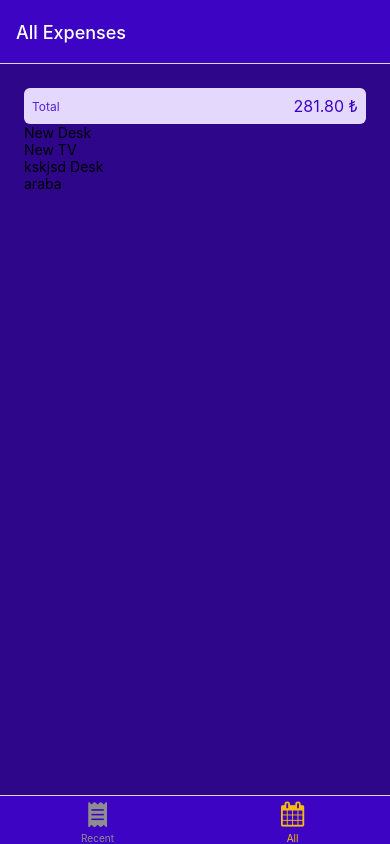
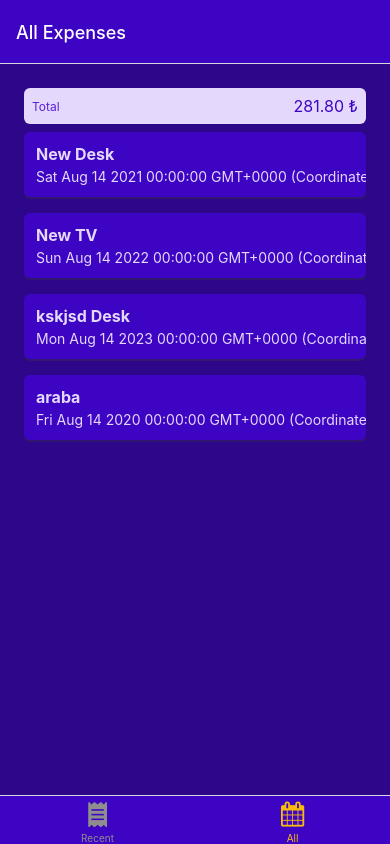
Before and after one commit to ebrardev/expense-trackerapp, a React Native app: screen /AllExpenses in a window 390 px wide. Built offline with nearby package versions, Linux system fonts and the light colour scheme.

Commit message:
expense listITem

```diff
--- a/components/ExpensesOutput/ExpenseItem.js
+++ b/components/ExpensesOutput/ExpenseItem.js
@@ -1,17 +1,18 @@
-import { Pressable, View } from "react-native";
+import { Pressable, View,StyleSheet ,Text} from "react-native";
+import { GlobalStyles } from "../../constants/style";
 
-function ExpenseItem() {
+function ExpenseItem({description,amount,date}) {
     return (
         <Pressable>
-            <View>
+            <View style={styles.expenseItem}>
                 <View>
-                    <Text>DEScription</Text>
-                    <Text>Amount</Text>
-                    // ? devam et
+                    <Text style={[styles.textBase,styles.description]}>{description}</Text>
+                    <Text style={styles.textBase}>{date ? date.toString() : ''}</Text>
+
 
                 </View>
-                <View>
-                    <Text>Date</Text>
+                <View style={styles.amountContainer}>
+                    <Text style={styles.amountContainer}>{amount}</Text>
                 </View>
             </View>
         </Pressable>
@@ -20,3 +21,42 @@ function ExpenseItem() {
 }
 
 export default ExpenseItem;
+
+const styles = StyleSheet.create({
+expenseItem :{
+    padding:12,
+    marginVertical:8,
+    backgroundColor: GlobalStyles.colors.primary500,
+    flexDirection:"row",
+    justifyContent:"space-between",
+    borderRadius:6,
+    elevation:3,
+    shadowColor: GlobalStyles.colors.gray500,
+    shadowOffset: {width:0,height:2},
+    shadowOpacity:0.4,
+
+},
+textBase: {
+    color: GlobalStyles.colors.primary50,
+
+},
+description : {
+    fontSize:16,
+    marginBottom:4,
+    fontWeight:"bold",
+},
+amountContainer :{
+    paddingHorizontal:12,
+    paddingVertical:4,
+    backgroundColor: "white",
+    justifyContent:"center",
+    alignItems:"center",
+    borderRadius:4,
+
+},
+amount : {
+    color: GlobalStyles.colors.primary500,
+    fontWeight:"bold",
+}
+
+})
--- a/components/ExpensesOutput/ExpensesList.js
+++ b/components/ExpensesOutput/ExpensesList.js
@@ -1,8 +1,9 @@
 import { FlatList,Text } from "react-native";
+import ExpenseItem from "./ExpenseItem";
 
 function renderExpenseItem({item}) {
     return (
-        <Text>{item.description}</Text>
+       <ExpenseItem description={item.description} amount={item.amount} date={item.date}/>
     )
 }
 function ExpensesList({expenses}) {
```
